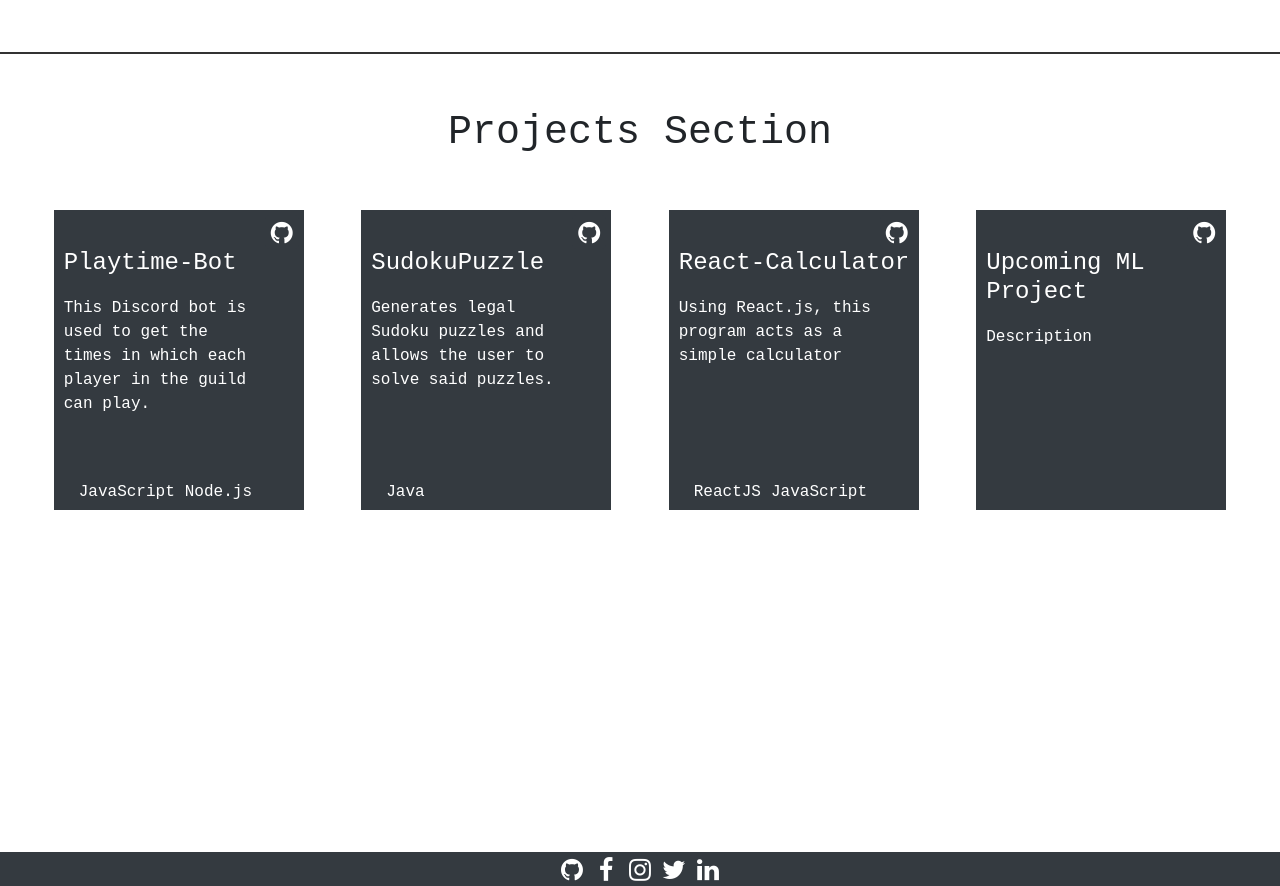
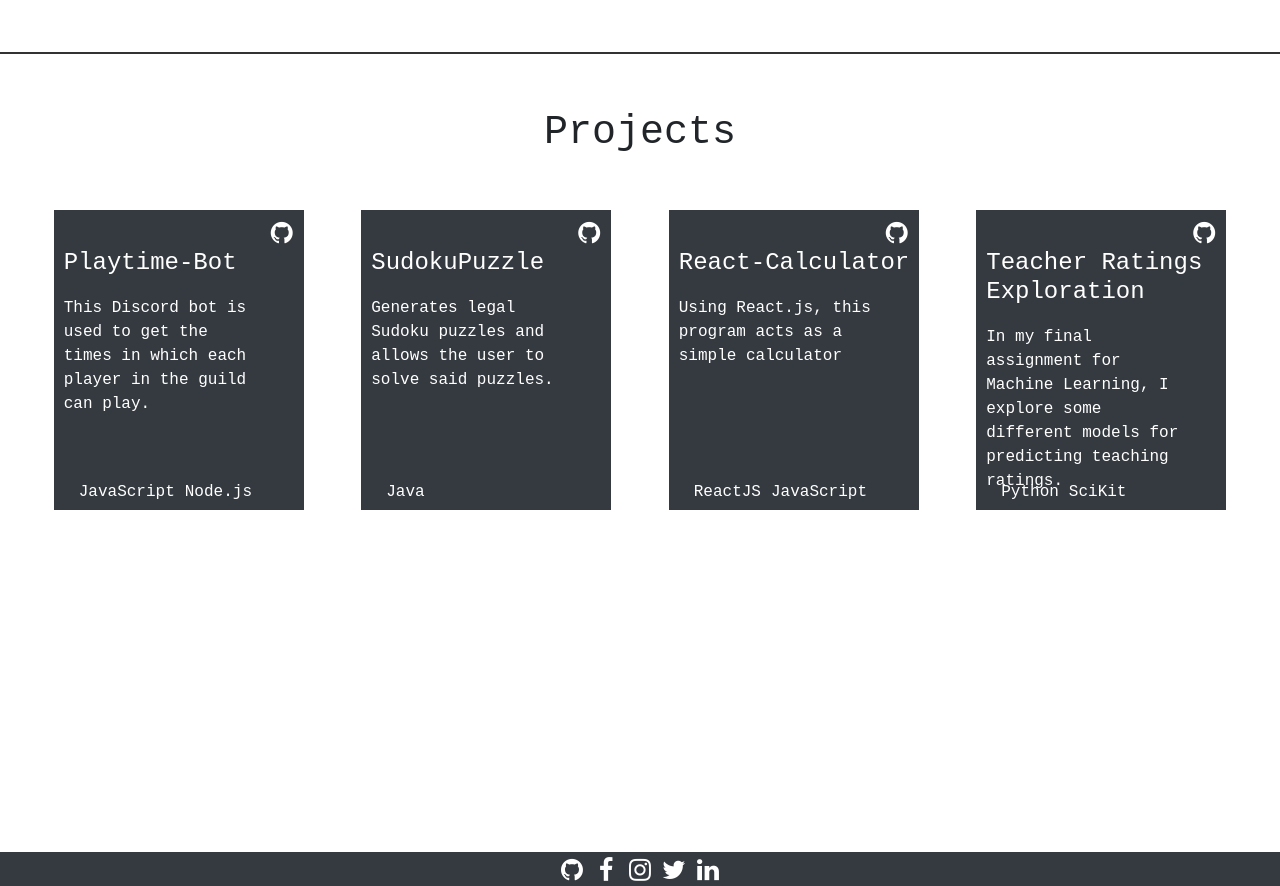
Before and after one commit to clrhoades1/clrhoades1.github.io, a plain HTML site: page index.html in a window 1280 px wide. Shown: the part 2154-3040 px from the top of the page. Drawn offline with nearby package versions, Linux system fonts and the light colour scheme.

Commit message:
Add the ML project

```diff
--- a/css/stylesheet.css
+++ b/css/stylesheet.css
@@ -447,6 +447,7 @@ body {
 
     padding: 5px;
     margin: 5px;
+    overflow: hidden;
 }
 
 #ml-project:hover {
@@ -556,6 +557,16 @@ Calibre, San Francisco, SF Pro Text, -apple-system, system-ui, BlinkMacSystemFon
     width: 100%;
 }
 
+#ml-technologies {
+    display: flex;
+/*    text-align: left;*/
+    justify-content: space-between;
+    bottom: 0;
+    height: 10%;
+    position: absolute;
+    width: 100%;
+}
+
 
 ul, li {
     padding: 0px;
--- a/index.html
+++ b/index.html
@@ -157,11 +157,12 @@
         <!--/.research-->
 
         <div id="projects">
-            <h1>Projects Section</h1>
+            <h1>Projects</h1>
             <div id="projects-container">
                 <div id="bot-project">
                     <div id="github-link">
-                        <a class="btn btn-social-icon btn-github" href="https://github.com/clrhoades1/Playtime-Bot">
+                        <a class="btn btn-social-icon btn-github" href="https://github.com/clrhoades1/Playtime-Bot"
+                            target="_blank">
                             <span class="fa fa-github"></span>
                         </a>
                     </div>
@@ -182,7 +183,7 @@
                 </div>
                 <div id="sudoku-project">
                     <div id="github-link">
-                        <a class="btn btn-social-icon btn-github" href="https://github.com/clrhoades1/SudokuPuzzle">
+                        <a class="btn btn-social-icon btn-github" href="https://github.com/clrhoades1/SudokuPuzzle"  target="_blank">
                         <span class="fa fa-github"></span>
                         </a>
                     </div>
@@ -202,7 +203,7 @@
                 </div>
                 <div id="react-calc-project">
                     <div id="github-link">
-                        <a class="btn btn-social-icon btn-github" href="https://github.com/clrhoades1/React_Calculator">
+                        <a class="btn btn-social-icon btn-github" href="https://github.com/clrhoades1/React_Calculator"  target="_blank">
                         <span class="fa fa-github"></span>
                         </a>
                     </div>
@@ -219,14 +220,21 @@
                 </div>
                 <div id="ml-project">
                     <div id="github-link">
-                        <a class="btn btn-social-icon btn-github" href="#">
+                        <a class="btn btn-social-icon btn-github" href="https://github.com/clrhoades1/ML_Teaching_Ratings_Exploration" target="_blank">
                         <span class="fa fa-github"></span>
                         </a>
                     </div>
-                    <h4 id="ml-title">Upcoming ML Project</h4>
+                    <h4 id="ml-title">Teacher Ratings Exploration</h4>
                     <div id="ml-description">
-                        <p id="ml-description-text-style">Description</p>
+                        <p id="ml-description-text-style">In my final assignment for Machine Learning, I explore some different models for predicting teaching ratings.
+                        </p>
                     </div>
+                    <footer id="ml-technologies">
+                        <ul>
+                            <li>Python</li>
+                            <li>SciKit</li>
+                        </ul>
+                    </footer>
                 </div>
             </div>
         </div>
```
